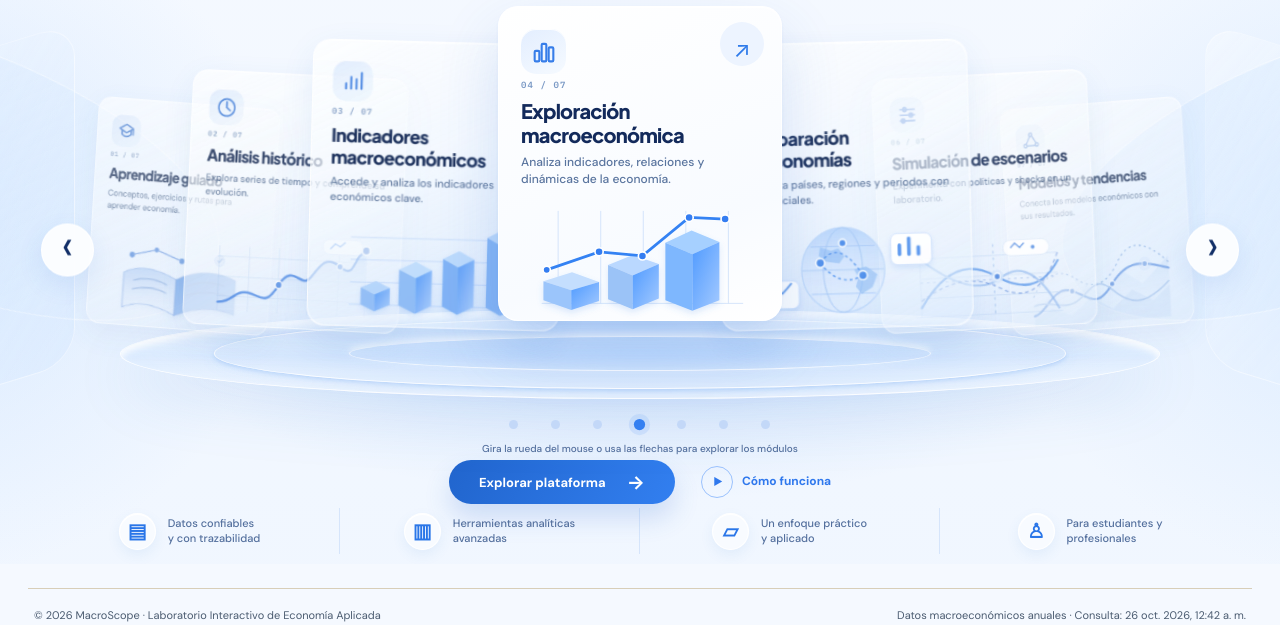
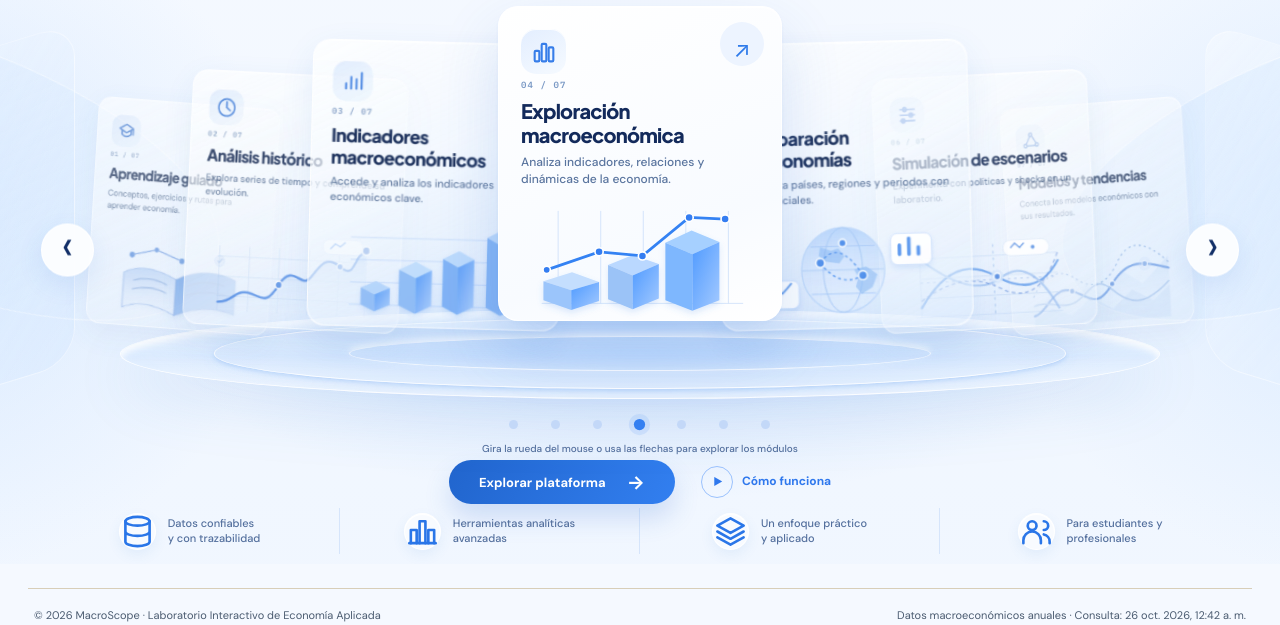
Before and after one commit to armandoparedes2026/macroscope-dashboard, a website: page index.html in a window 1280 px wide. Shown: the part 236-861 px from the top of the page. Drawn offline with nearby package versions, Linux system fonts and the light colour scheme; no server answers.

Commit message:
style(home): replace placeholder benefit glyphs with consistent vector icon set

```diff
--- a/index.html
+++ b/index.html
@@ -130,10 +130,10 @@
   <div class="orbit-footer"><div class="orbit-pagination" role="group" aria-label="Seleccionar módulo"><button class="orbit-dot" type="button" data-home-dot="0" aria-label="Mostrar Aprendizaje guiado" aria-pressed="false"><span></span></button><button class="orbit-dot" type="button" data-home-dot="1" aria-label="Mostrar Análisis histórico" aria-pressed="false"><span></span></button><button class="orbit-dot" type="button" data-home-dot="2" aria-label="Mostrar Indicadores macroeconómicos" aria-pressed="false"><span></span></button><button class="orbit-dot" type="button" data-home-dot="3" aria-label="Mostrar Exploración macroeconómica" aria-pressed="true"><span></span></button><button class="orbit-dot" type="button" data-home-dot="4" aria-label="Mostrar Comparación de economías" aria-pressed="false"><span></span></button><button class="orbit-dot" type="button" data-home-dot="5" aria-label="Mostrar Simulación de escenarios" aria-pressed="false"><span></span></button><button class="orbit-dot" type="button" data-home-dot="6" aria-label="Mostrar Modelos y tendencias" aria-pressed="false"><span></span></button></div><p class="orbit-hint" id="orbitHint">Desliza o usa las flechas para explorar los módulos</p></div>
   <div class="landing-actions"><a class="landing-cta" href="#panorama">Explorar plataforma <span aria-hidden="true">→</span></a><a class="landing-secondary" href="#ayuda"><span class="landing-play" aria-hidden="true">▶</span> Cómo funciona</a></div>
   <div class="landing-trust" aria-label="Beneficios de Macroscope">
-   <div class="trust-item"><span class="trust-icon" aria-hidden="true">▤</span><span>Datos confiables<br>y con trazabilidad</span></div>
-   <div class="trust-item"><span class="trust-icon" aria-hidden="true">▥</span><span>Herramientas analíticas<br>avanzadas</span></div>
-   <div class="trust-item"><span class="trust-icon" aria-hidden="true">▱</span><span>Un enfoque práctico<br>y aplicado</span></div>
-   <div class="trust-item"><span class="trust-icon" aria-hidden="true">♙</span><span>Para estudiantes y<br>profesionales</span></div>
+   <div class="trust-item"><span class="trust-icon" aria-hidden="true"><svg viewBox="0 0 24 24" fill="none" stroke="currentColor" stroke-width="1.8" stroke-linecap="round" stroke-linejoin="round"><ellipse cx="12" cy="5" rx="8.3" ry="3"/><path d="M3.7 5v7c0 1.7 3.7 3 8.3 3s8.3-1.3 8.3-3V5M3.7 12v7c0 1.7 3.7 3 8.3 3s8.3-1.3 8.3-3v-7"/></svg></span><span>Datos confiables<br>y con trazabilidad</span></div>
+   <div class="trust-item"><span class="trust-icon" aria-hidden="true"><svg viewBox="0 0 24 24" fill="none" stroke="currentColor" stroke-width="1.8" stroke-linecap="round" stroke-linejoin="round"><path d="M4 20V11h4v9M10 20V5h4v15M16 20v-9h4v9"/><path d="M3 20h18"/></svg></span><span>Herramientas analíticas<br>avanzadas</span></div>
+   <div class="trust-item"><span class="trust-icon" aria-hidden="true"><svg viewBox="0 0 24 24" fill="none" stroke="currentColor" stroke-width="1.8" stroke-linecap="round" stroke-linejoin="round"><path d="m12 3 9 5-9 5-9-5 9-5Z"/><path d="m3 12 9 5 9-5M3 16l9 5 9-5"/></svg></span><span>Un enfoque práctico<br>y aplicado</span></div>
+   <div class="trust-item"><span class="trust-icon" aria-hidden="true"><svg viewBox="0 0 24 24" fill="none" stroke="currentColor" stroke-width="1.8" stroke-linecap="round" stroke-linejoin="round"><circle cx="9" cy="8" r="3"/><path d="M3 20v-2a6 6 0 0 1 12 0v2M17 5a3 3 0 0 1 0 6M17 14a5 5 0 0 1 4 5v1"/></svg></span><span>Para estudiantes y<br>profesionales</span></div>
   </div>
 
  </div>
```
